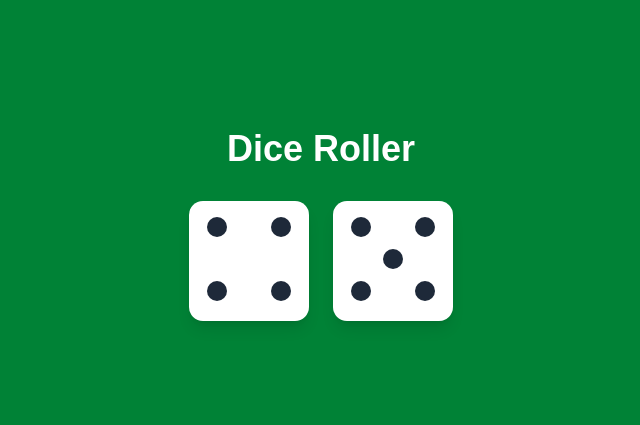
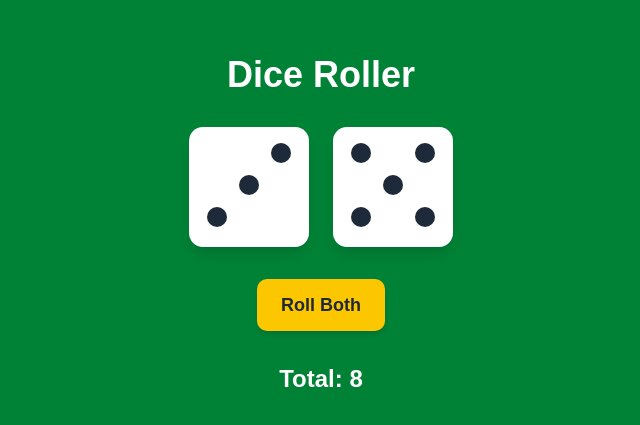
Before and after one commit to sophia-mai/dice-roller-app, a React (Vite) app: page / in a window 1280 px wide. Shown: the part 175-600 px from the top of the page, without its empty margins (319-959 px from the left). Built offline with nearby package versions, Linux system fonts and the light colour scheme.

Commit message:
dice-06: Lift state up for shared dice control

```diff
--- a/src/App.tsx
+++ b/src/App.tsx
@@ -1,13 +1,38 @@
+import { useState } from "react";
 import Die from "./components/ui/Die";
 
+function rollDie() {
+  return Math.floor(Math.random() * 6) + 1;
+}
+
 function App() {
+  const [die1, setDie1] = useState(3);
+  const [die2, setDie2] = useState(5);
+
+  const total = die1 + die2;
+
+  function rollBoth() {
+    setDie1(rollDie());
+    setDie2(rollDie());
+  }
+
   return (
     <div className="flex min-h-screen flex-col items-center justify-center gap-8 bg-green-700">
       <h1 className="text-4xl font-bold text-white">Dice Roller</h1>
+
       <div className="flex gap-6">
-        <Die initialValue={4} />
-        <Die initialValue={5} />
+        <Die value={die1} onRoll={() => setDie1(rollDie())} />
+        <Die value={die2} onRoll={() => setDie2(rollDie())} />
       </div>
+
+      <button
+        onClick={rollBoth}
+        className="rounded-lg bg-yellow-400 px-6 py-3 text-lg font-semibold text-gray-800 shadow-md transition-colors hover:bg-yellow-300"
+      >
+        Roll Both
+      </button>
+
+      <p className="text-2xl font-semibold text-white">Total: {total}</p>
     </div>
   );
 }
--- a/src/components/ui/Die.tsx
+++ b/src/components/ui/Die.tsx
@@ -1,5 +1,3 @@
-import { useState } from "react";
-
 const dotPositions: Record<number, number[]> = {
   1: [4],
   2: [2, 6],
@@ -10,21 +8,16 @@
 };
 
 interface DieProps {
-  initialValue: number;
+  value: number;
+  onRoll: () => void;
 }
 
-function Die({ initialValue }: DieProps) {
-  const [value, setValue] = useState(initialValue);
-
-  function roll() {
-    setValue(Math.floor(Math.random() * 6) + 1);
-  }
-
+function Die({ value, onRoll }: DieProps) {
   const dots = dotPositions[value] ?? [];
 
   return (
     <button
-      onClick={roll} // 👀 Add this
+      onClick={onRoll} // 👀 Add this
       className="grid grid-cols-3 grid-rows-3 gap-2 rounded-xl bg-white p-4 shadow-lg transition-transform hover:scale-105 active:scale-95"
       style={{ width: "120px", height: "120px" }}
     >
```
